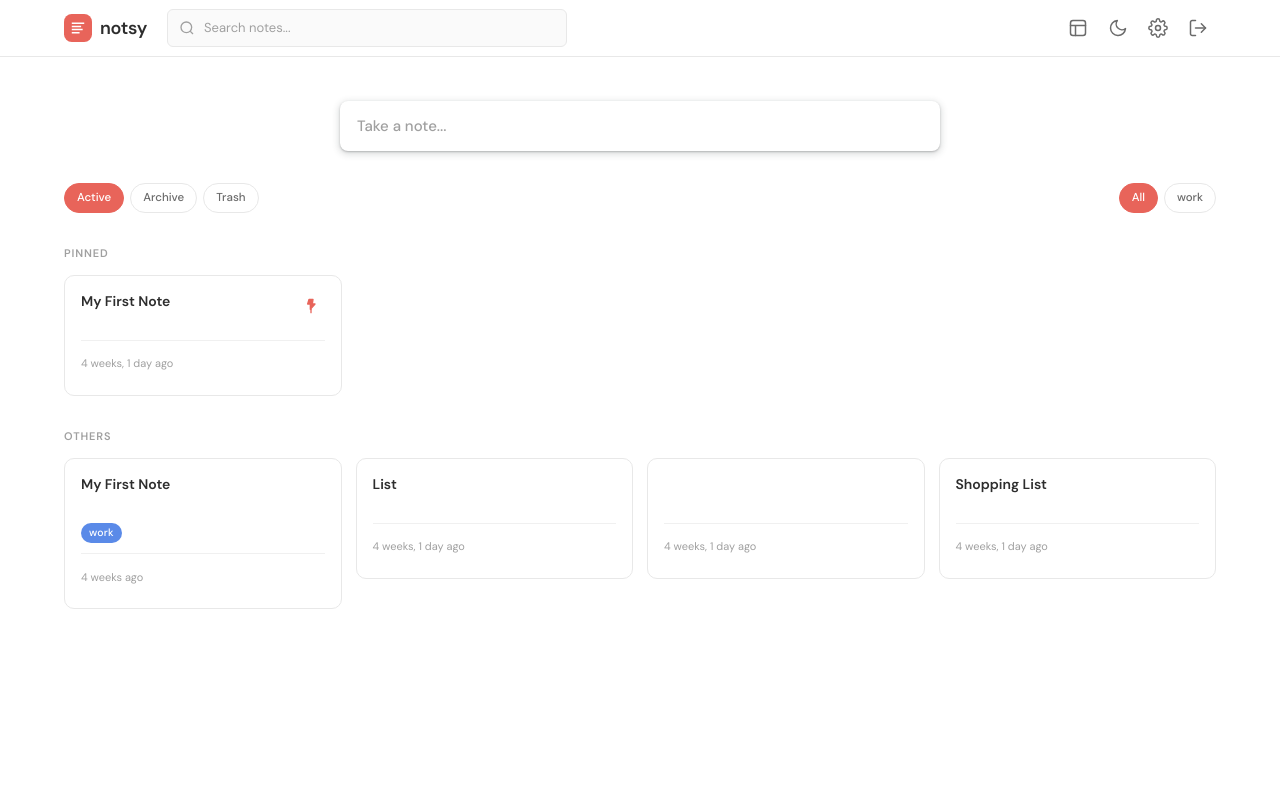
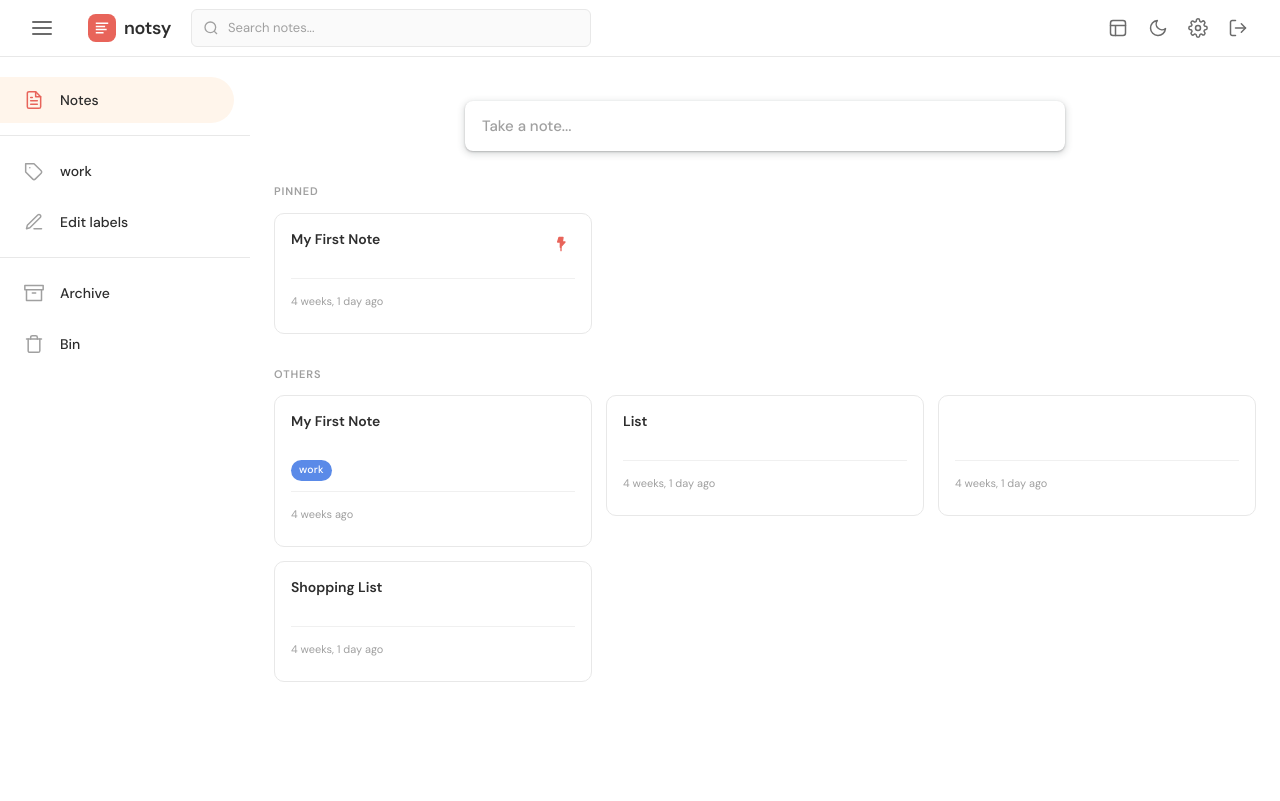
Before and after one commit to akashanil-dev/notsy, a Django app: page /notes/ in a window 1280 px wide. Before the commit the page ends 609 px from the top, so only its background shows below. Run offline with Django 5.2, Linux system fonts and the light colour scheme; a user stored in the database is signed in; data comes from the database, SQL or seed files in the repository.

Commit message:
Add collapsible sidebar for tags, trash and archive

```diff
--- a/notes/static/notes/css/style.css
+++ b/notes/static/notes/css/style.css
@@ -518,7 +518,7 @@ select {
     display: flex;
     align-items: center;
     gap: 20px;
-    max-width: 1200px;
+    max-width: 1400px;
     margin: 0 auto;
     padding: 0 24px;
     height: 56px;
@@ -592,11 +592,84 @@ select {
 }
 
 
+/* ── Layout & Sidebar ───────────────────────────── */
+.app-layout {
+    display: flex;
+    max-width: 1400px;
+    margin: 0 auto;
+    position: relative;
+    padding-top: 10px;
+}
+
+.sidebar {
+    width: 250px;
+    flex-shrink: 0;
+    padding: 10px 0;
+    transition: all 0.3s cubic-bezier(0.4, 0, 0.2, 1);
+    background: transparent;
+    overflow-y: auto;
+    height: calc(100vh - 66px);
+    position: sticky;
+    top: 66px;
+}
+
+.sidebar.collapsed {
+    width: 0;
+    padding: 0;
+    overflow: hidden;
+    opacity: 0;
+}
+
+.sidebar-nav {
+    display: flex;
+    flex-direction: column;
+    gap: 4px;
+}
+
+.sidebar-item {
+    display: flex;
+    align-items: center;
+    gap: 16px;
+    padding: 12px 16px 12px 24px;
+    border-radius: 0 24px 24px 0;
+    color: var(--text-primary);
+    text-decoration: none;
+    font-size: 0.933rem;
+    font-weight: 500;
+    transition: background 0.15s;
+    margin-right: 16px;
+}
+
+.sidebar-item:hover {
+    background: var(--bg-tertiary);
+    color: var(--text-primary);
+}
+
+.sidebar-item.active {
+    background: var(--note-peach);
+    color: var(--text-primary);
+}
+
+.sidebar-item svg {
+    color: var(--text-muted);
+}
+
+.sidebar-item.active svg {
+    color: var(--coral);
+}
+
+.sidebar-divider {
+    height: 1px;
+    background: var(--border);
+    margin: 8px 0;
+}
+
 /* ── Main content ───────────────────────────────── */
 .main-content {
-    max-width: 1200px;
-    margin: 0 auto;
-    padding: 24px 24px 60px;
+    flex: 1;
+    min-width: 0;
+    padding: 14px 24px 60px;
+    transition: all 0.3s cubic-bezier(0.4, 0, 0.2, 1);
 }
 
 
--- a/notes/templates/notes/dashboard.html
+++ b/notes/templates/notes/dashboard.html
@@ -8,6 +8,13 @@
 <!-- Top nav -->
 <header class="topbar">
     <div class="topbar-inner">
+        <button class="topbar-link menu-toggle-btn" id="sidebar-toggle-btn" title="Main menu" style="margin-right: 8px; border:none; background:none; cursor:pointer;">
+            <svg width="24" height="24" viewBox="0 0 24 24" fill="none" stroke="currentColor" stroke-width="2" stroke-linecap="round" stroke-linejoin="round">
+                <line x1="3" y1="12" x2="21" y2="12"></line>
+                <line x1="3" y1="6" x2="21" y2="6"></line>
+                <line x1="3" y1="18" x2="21" y2="18"></line>
+            </svg>
+        </button>
         <a href="{% url 'dashboard' %}" class="topbar-brand" id="nav-brand">
             <svg width="28" height="28" viewBox="0 0 36 36" fill="none">
                 <rect width="36" height="36" rx="10" fill="#E8645A" />
@@ -83,8 +90,62 @@
     </div>
 </header>
 
+<div class="app-layout">
+    <aside class="sidebar" id="sidebar">
+        <nav class="sidebar-nav">
+            <a href="{% url 'dashboard' %}?filter=active" class="sidebar-item {% if request.GET.filter != 'trash' and request.GET.filter != 'archive' and not tag_filter %}active{% endif %}">
+                <svg width="20" height="20" viewBox="0 0 24 24" fill="none" stroke="currentColor" stroke-width="1.8" stroke-linecap="round" stroke-linejoin="round">
+                    <path d="M14 2H6a2 2 0 0 0-2 2v16a2 2 0 0 0 2 2h12a2 2 0 0 0 2-2V8z"></path>
+                    <polyline points="14 2 14 8 20 8"></polyline>
+                    <line x1="16" y1="13" x2="8" y2="13"></line>
+                    <line x1="16" y1="17" x2="8" y2="17"></line>
+                    <polyline points="10 9 9 9 8 9"></polyline>
+                </svg>
+                <span>Notes</span>
+            </a>
+
+            {% if user_tags %}
+            <div class="sidebar-divider"></div>
+            {% for tag in user_tags %}
+            <a href="{% url 'dashboard' %}?tag={{ tag.name }}{% if search_query %}&q={{ search_query }}{% endif %}"
+                class="sidebar-item {% if tag_filter == tag.name %}active{% endif %}">
+                <svg width="20" height="20" viewBox="0 0 24 24" fill="none" stroke="currentColor" stroke-width="1.8" stroke-linecap="round" stroke-linejoin="round">
+                    <path d="M20.59 13.41l-7.17 7.17a2 2 0 0 1-2.83 0L2 12V2h10l8.59 8.59a2 2 0 0 1 0 2.82z"></path>
+                    <line x1="7" y1="7" x2="7.01" y2="7"></line>
+                </svg>
+                <span>{{ tag.name }}</span>
+            </a>
+            {% endfor %}
+            <a href="{% url 'account_settings' %}" class="sidebar-item">
+                <svg width="20" height="20" viewBox="0 0 24 24" fill="none" stroke="currentColor" stroke-width="1.8" stroke-linecap="round" stroke-linejoin="round">
+                    <path d="M12 20h9"></path>
+                    <path d="M16.5 3.5a2.121 2.121 0 0 1 3 3L7 19l-4 1 1-4L16.5 3.5z"></path>
+                </svg>
+                <span>Edit labels</span>
+            </a>
+            {% endif %}
+
+            <div class="sidebar-divider"></div>
+
+            <a href="{% url 'dashboard' %}?filter=archive" class="sidebar-item {% if request.GET.filter == 'archive' %}active{% endif %}">
+                <svg width="20" height="20" viewBox="0 0 24 24" fill="none" stroke="currentColor" stroke-width="1.8" stroke-linecap="round" stroke-linejoin="round">
+                    <polyline points="21 8 21 21 3 21 3 8"></polyline>
+                    <rect x="1" y="3" width="22" height="5"></rect>
+                    <line x1="10" y1="12" x2="14" y2="12"></line>
+                </svg>
+                <span>Archive</span>
+            </a>
+            <a href="{% url 'dashboard' %}?filter=trash" class="sidebar-item {% if request.GET.filter == 'trash' %}active{% endif %}">
+                <svg width="20" height="20" viewBox="0 0 24 24" fill="none" stroke="currentColor" stroke-width="1.8" stroke-linecap="round" stroke-linejoin="round">
+                    <polyline points="3 6 5 6 21 6"></polyline>
+                    <path d="M19 6v14a2 2 0 0 1-2 2H7a2 2 0 0 1-2-2V6m3 0V4a2 2 0 0 1 2-2h4a2 2 0 0 1 2 2v2"></path>
+                </svg>
+                <span>Bin</span>
+            </a>
+        </nav>
+    </aside>
+
 <main class="main-content">
-    <!-- Create bar + Tag filters -->
     <!-- Inline Note Creator -->
     <div class="inline-creator-outer">
         <div class="inline-creator-wrapper note-color-default" id="inline-creator-wrapper">
@@ -141,29 +202,7 @@
         </div>
     </div>
 
-    <!-- Tag filters -->
-    <div class="create-bar" style="margin-top: 10px;">
-        <div class="tag-filter-bar" style="margin-right: auto; margin-left: 0;">
-            <a href="{% url 'dashboard' %}?filter=active"
-                class="tag-filter-chip {% if request.GET.filter != 'trash' and request.GET.filter != 'archive' %}active{% endif %}">Active</a>
-            <a href="{% url 'dashboard' %}?filter=archive"
-                class="tag-filter-chip {% if request.GET.filter == 'archive' %}active{% endif %}">Archive</a>
-            <a href="{% url 'dashboard' %}?filter=trash"
-                class="tag-filter-chip {% if request.GET.filter == 'trash' %}active{% endif %}">Trash</a>
-        </div>
 
-        {% if user_tags %}
-        <div class="tag-filter-bar" id="tag-filter-bar">
-            <a href="{% url 'dashboard' %}{% if search_query %}?q={{ search_query }}{% endif %}"
-                class="tag-filter-chip {% if not tag_filter %}active{% endif %}" id="tag-filter-all">All</a>
-            {% for tag in user_tags %}
-            <a href="{% url 'dashboard' %}?tag={{ tag.name }}{% if search_query %}&q={{ search_query }}{% endif %}"
-                class="tag-filter-chip tag-color-{{ tag.color }} {% if tag_filter == tag.name %}active{% endif %}"
-                id="tag-filter-{{ tag.pk }}">{{ tag.name }}</a>
-            {% endfor %}
-        </div>
-        {% endif %}
-    </div>
 
     <!-- Pinned notes -->
     {% if pinned_notes %}
@@ -204,10 +243,20 @@
     </div>
     {% endif %}
 </main>
+</div>
 
 {% block scripts %}
 <script>
     document.addEventListener('DOMContentLoaded', () => {
+        // Sidebar toggle
+        const sidebarToggle = document.getElementById('sidebar-toggle-btn');
+        const sidebar = document.getElementById('sidebar');
+        if (sidebarToggle && sidebar) {
+            sidebarToggle.addEventListener('click', () => {
+                sidebar.classList.toggle('collapsed');
+            });
+        }
+
         // ── Element refs ──────────────────────────────────
         const wrapper = document.getElementById('inline-creator-wrapper');
         const collapsed = document.getElementById('inline-creator-collapsed');
```
